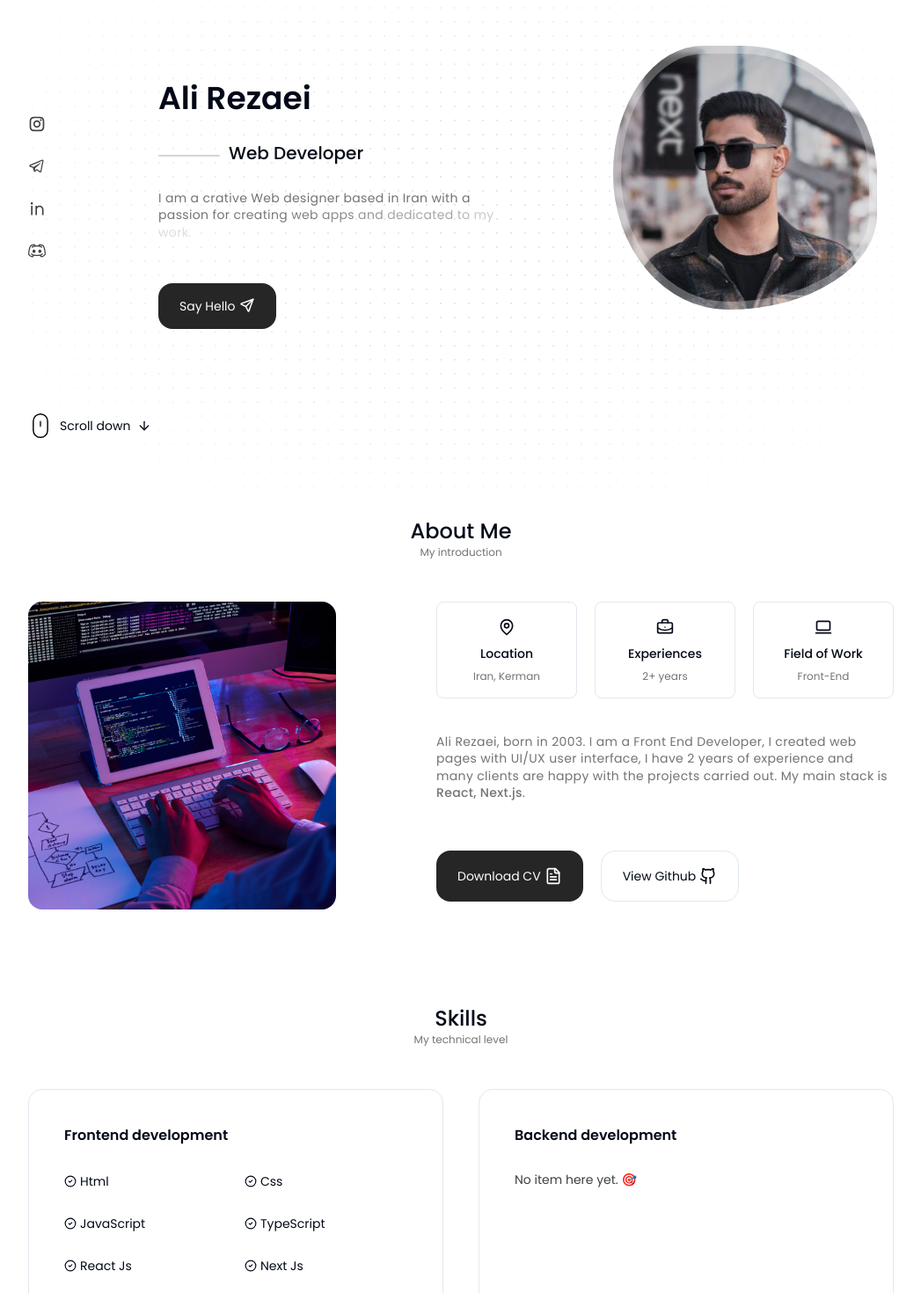
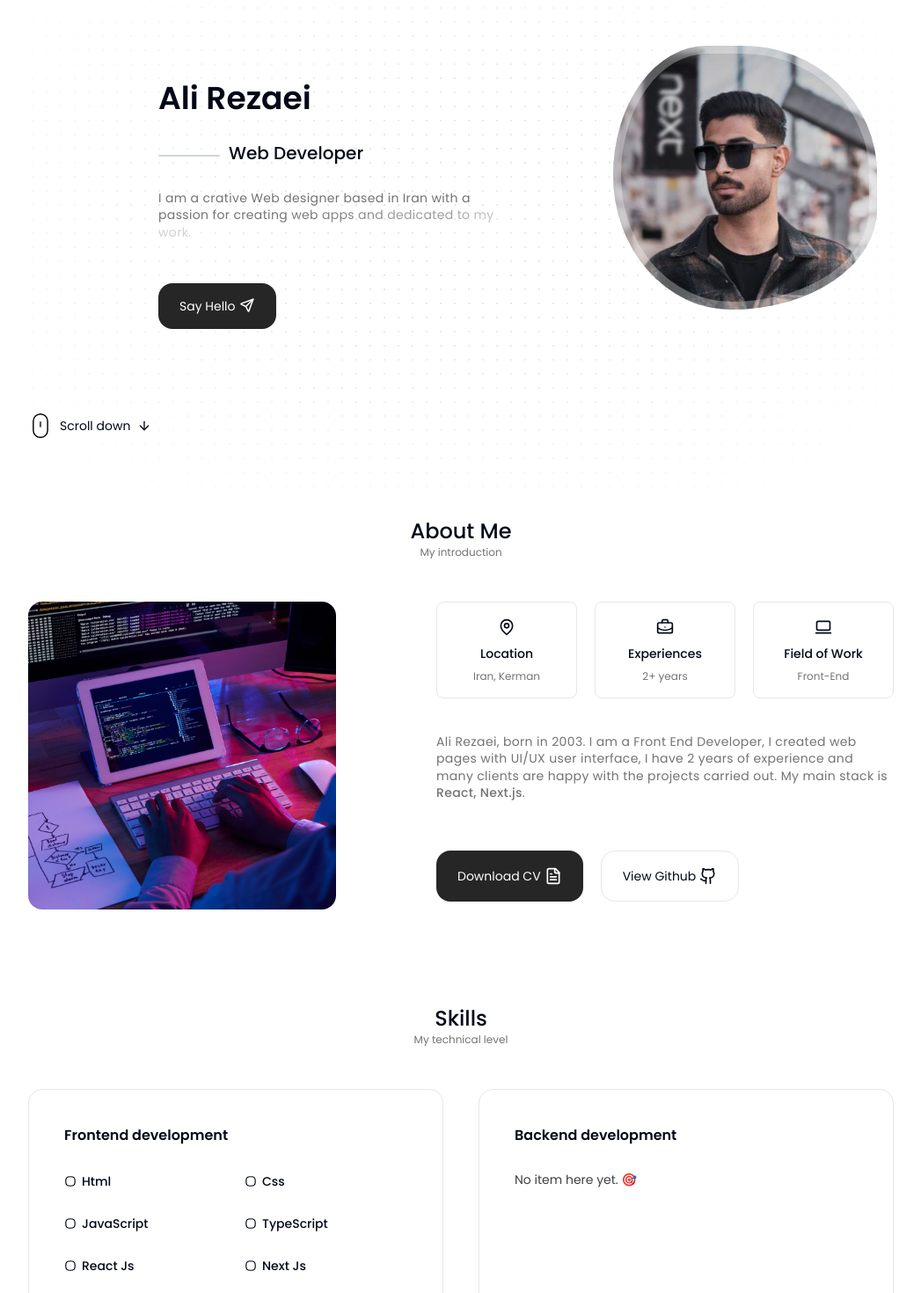
Before and after one commit to alierezayi/personal-website-nextjs, a Next.js app: page / in a window 1280 px wide. Shown: the part 140-1610 px from the top of the page at 88% size, without its empty margins (116-1163 px from the left). Built offline with nearby package versions, Linux system fonts and the light colour scheme.

Commit message:
design footer

```diff
--- a/components/sections/skills/skill-list.tsx
+++ b/components/sections/skills/skill-list.tsx
@@ -1,5 +1,6 @@
 import { cn } from "@/lib/utils";
-import { CircleCheck } from "lucide-react";
+import { Badge, CircleCheck, SquareCheck, Squircle } from "lucide-react";
+import { FaCircleCheck } from "react-icons/fa6";
 
 type SkillListType = {
   title: string;
@@ -18,9 +19,9 @@ export function SkillList({ title, children, className }: SkillListType) {
 
 export function SkillItem({ item }: { item: string }) {
   return (
-    <div className="flex gap-1 items-center">
-      <CircleCheck className="w-3.5" />
-      <span>{item}</span>
+    <div className="flex gap-1.5 items-center">
+      <Squircle className="w-3.5" />
+      <span className="font-medium">{item}</span>
     </div>
   );
 }
--- a/constants/refrences/socials.ts
+++ b/constants/refrences/socials.ts
@@ -7,27 +7,22 @@ import { RxDiscordLogo } from "react-icons/rx";
 export const SOCIALS = [
   {
     name: "instagram",
-    icon: React.createElement(RiInstagramLine),
+    icon: RiInstagramLine,
     href: "https://instagram.com/ali._rezaayi",
   },
   {
     name: "telegram",
-    icon: React.createElement(LiaTelegramPlane),
+    icon: LiaTelegramPlane,
     href: "https://t.me/ali_rezaayi",
   },
   {
     name: "linkedin",
-    icon: React.createElement(RiLinkedinLine),
+    icon: RiLinkedinLine,
     href: "https://linkedin.com/in/ali-rezaei-129414237",
   },
   {
     name: "discord",
-    icon: React.createElement(RxDiscordLogo),
+    icon: RxDiscordLogo,
     href: "https://discordapp.com/users/yourID/alirezayi",
   },
-  {
-    name: "whatsapp",
-    icon: React.createElement(MdOutlineWhatsapp),
-    href: "https://api.whatsapp.com/send?phone=989916937150",
-  },
 ] as const;
--- a/containers/sections/experience.tsx
+++ b/containers/sections/experience.tsx
@@ -10,6 +10,7 @@ import {
   VerticalTimeline,
   VerticalTimelineItem,
 } from "@/components/sections/experience/vertical-timeline";
+import { BgGridSmall } from "@/components/ui/backgrounds";
 import { EXPERIENCES } from "@/constants/refrences/experiences";
 
 export default function Experience() {
@@ -17,7 +18,7 @@ export default function Experience() {
     <Section name="Experience">
       <SectionHeading>Experience</SectionHeading>
       <SectionSubTitle>My personal qualification</SectionSubTitle>
-      <SectionContent>
+      <SectionContent className="relative">
         <VerticalTimeline>
           {EXPERIENCES.map((experience, i) => (
             <VerticalTimelineItem key={i} {...experience} />
--- a/containers/sections/projects.tsx
+++ b/containers/sections/projects.tsx
@@ -31,7 +31,6 @@ export default function Projects() {
       <SectionContent>
         <Categories />
         <BentoGrid className="relative">
-          <BgGridSmall />
           {displayed.map((item, i) => (
             <BentoGridItem key={i} {...item} />
           ))}
--- a/containers/templates/footer.tsx
+++ b/containers/templates/footer.tsx
@@ -1,7 +1,25 @@
+import { SOCIALS } from "@/constants/refrences/socials";
+import Link from "next/link";
+
 function Footer() {
   return (
-    <footer>footer</footer>
-  )
+    <footer className="flex justify-center items-center flex-col mb-10 gap-5">
+      <div className="flex gap-2 items-center text-sm">
+        <span className="text-xs">Follow Me</span>
+        <span className="w-3 h-[1.5px] bg-gray-300 dark:bg-gray-500 rounded-full" />
+        <div className="flex gap-5">
+          {SOCIALS.map((social) => (
+            <Link href={social.href} key={social.name} className="hover:text-gray-500 transition">
+              <social.icon className="text-base" />
+            </Link>
+          ))}
+        </div>
+      </div>
+      <p className="text-xs text-gray-500">
+        © 2024 Ali Rezaei. All rights reserved.
+      </p>
+    </footer>
+  );
 }
 
-export default Footer
+export default Footer;
```
